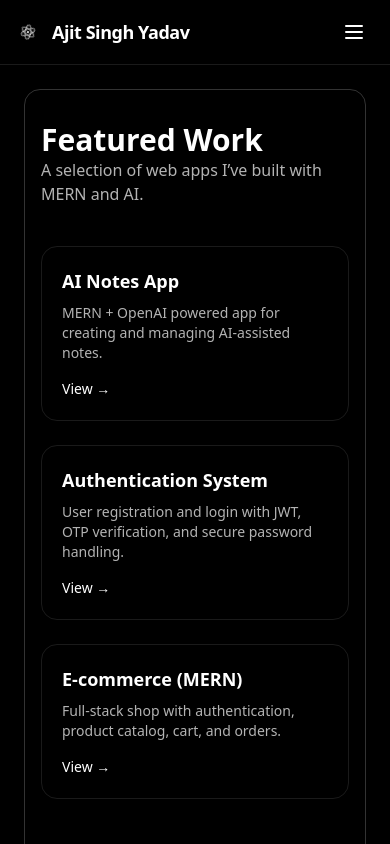
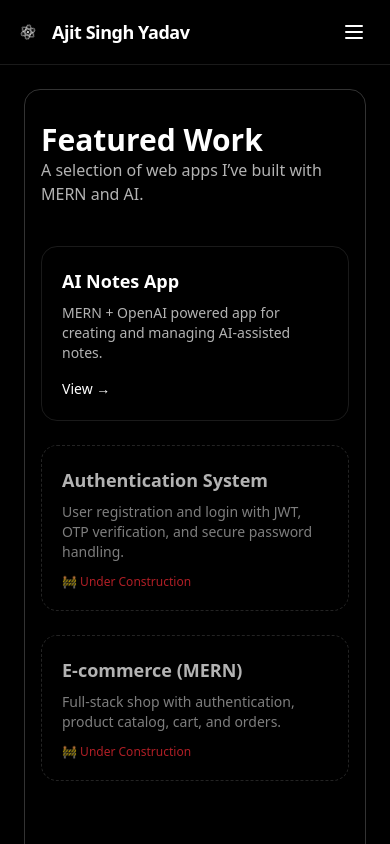
Before and after one commit to raoajitsingh/Portfolio, a React (Vite) app: page /portfolio in a window 390 px wide. Built offline with nearby package versions, Linux system fonts and the light colour scheme.

Commit message:
Mobile resolution change

```diff
--- a/src/pages/Contact.jsx
+++ b/src/pages/Contact.jsx
@@ -1,10 +1,10 @@
 import React, { useState } from "react";
 import { GoogleMap, Marker, useJsApiLoader } from "@react-google-maps/api";
 
-const containerStyle = {
-  width: "100%",
-  height: "400px",
-};
+// const containerStyle = {
+//   width: "100%",
+//   height: "400px",
+// };
 
 const lucanCoords = { lat: 53.35715, lng: -6.44856 };
 
@@ -53,7 +53,7 @@ export default function Contact() {
   }
 
   return (
-    <section className="grid lg:grid-cols-2 gap-8">
+    <section className="grid lg:grid-cols-2 gap-8 auto-rows-fr">
       {/* Form */}
       <div>
         <h2 className="text-3xl font-bold">Get in touch</h2>
@@ -116,19 +116,22 @@ export default function Contact() {
       </div>
 
       {/* Map */}
-      <div className="rounded-xl overflow-hidden shadow-lg border">
+      <div
+        className="rounded-xl overflow-hidden shadow-lg border border-black/10 dark:border-white/10
+                  h-full min-h-[320px]"
+      >
         {isLoaded ? (
           <GoogleMap
-            mapContainerStyle={containerStyle}
+            mapContainerStyle={{ width: "100%", height: "100%" }}
             center={lucanCoords}
             zoom={14}
           >
             <Marker position={lucanCoords} />
           </GoogleMap>
         ) : (
-          <p className="flex items-center justify-center h-full">
-            Loading map...
-          </p>
+          <div className="flex items-center justify-center h-full">
+            Loading map…
+          </div>
         )}
       </div>
     </section>
--- a/src/pages/Portfolio.jsx
+++ b/src/pages/Portfolio.jsx
@@ -1,6 +1,8 @@
-import React from "react";
+import React, { useState } from "react";
 
 export default function Portfolio() {
+  const [hovered, setHovered] = useState(null);
+
   const projects = [
     {
       title: "AI Notes App",
@@ -10,12 +12,12 @@ export default function Portfolio() {
     {
       title: "Authentication System",
       desc: "User registration and login with JWT, OTP verification, and secure password handling.",
-      link: "#",
+      link: null,
     },
     {
       title: "E-commerce (MERN)",
       desc: "Full-stack shop with authentication, product catalog, cart, and orders.",
-      link: "#",
+      link: null, // under construction
     },
   ];
 
@@ -30,14 +32,39 @@ export default function Portfolio() {
       </p>
 
       <div className="mt-8 grid gap-6 sm:grid-cols-2 lg:grid-cols-3">
-        {projects.map((p) => (
+        {projects.map((p, i) =>
+          p.link ? (
+            // ✅ Active project
             <a
               key={p.title}
               href={p.link}
               target="_blank"
               rel="noopener noreferrer"
-            className="group block rounded-2xl border border-black/10 dark:border-white/10 p-5 transition
-                       hover:border-black/40 dark:hover:border-white/40"
+              className="group block rounded-2xl border border-black/10 dark:border-white/10
+                         p-5 transition hover:border-black/40 dark:hover:border-white/40"
+            >
+              <h3 className="text-lg font-semibold">{p.title}</h3>
+              <p className="mt-2 text-sm text-black/70 dark:text-white/70">
+                {p.desc}
+              </p>
+              <span
+                className="mt-4 inline-block text-sm font-medium underline decoration-transparent
+                           group-hover:decoration-current"
+              >
+                View →
+              </span>
+            </a>
+          ) : (
+            // 🚧 Disabled project with responsive badge placement
+            <div
+              key={p.title}
+              onMouseEnter={() => setHovered(i)}
+              onMouseLeave={() => setHovered(null)}
+              className={`group relative block cursor-not-allowed rounded-2xl border
+             border-dashed border-black/20 dark:border-white/20
+             p-5 opacity-70 transition
+             hover:animate-[shake_0.4s_ease-in-out]
+             md:pb-9`}
             >
               <h3 className="text-lg font-semibold">{p.title}</h3>
               <p className="mt-2 text-sm text-black/70 dark:text-white/70">
@@ -45,14 +72,17 @@ export default function Portfolio() {
               </p>
 
               <span
-              className="mt-4 inline-block text-sm font-medium underline decoration-transparent
-                         group-hover:decoration-current"
-              aria-hidden="true"
+                className={`
+      mt-3 block text-xs font-medium text-red-500
+       transition
+      md:absolute md:bottom-3 md:left-3 md:mt-0
+    `}
               >
-              View →
+                🚧 Under Construction
               </span>
-          </a>
-        ))}
+            </div>
+          )
+        )}
       </div>
     </section>
   );
```
Lines whose indentation alone changed are shown as unchanged.
